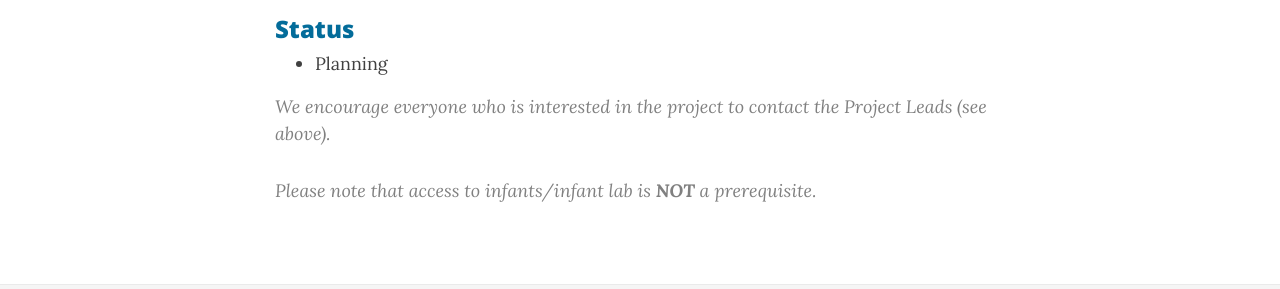
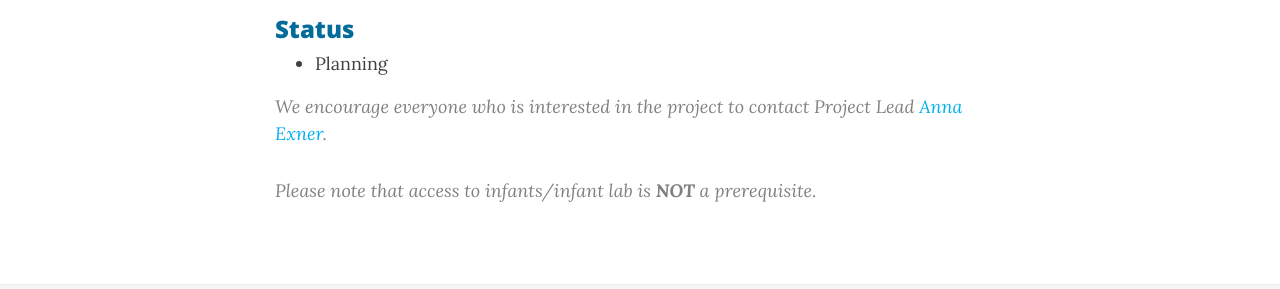
Before and after one commit to manybabies/manybabies.github.io, a Jekyll site: the page built from MB3T.md, in a window 1280 px wide and 900 px high, scrolled down 567 px. Shown: the part 323-612 px from the top of the window. Built offline with Jekyll 4.4.1, drawn with Linux system fonts in a browser that asks for light colours; nearby versions of some CDN libraries; some web fonts are replaced.

Commit message:
add MB3 spinoffs

```diff
--- a/MB3T.md
+++ b/MB3T.md
@@ -16,6 +16,6 @@ In this ongoing project we aim to answer the question to what extent the methods
 * Planning
 
 
-> We encourage everyone who is interested in the project to contact the Project Leads (see above).
+> We encourage everyone who is interested in the project to contact Project Lead [Anna Exner](mailto:anna.exner@posteo.de).
 
 > Please note that access to infants/infant lab is **NOT** a prerequisite.
```
Also changed, not shown: MB3.md (+1 -0 lines), MB3L.md (added, +23 -0 lines), index.md (+1 -1 lines).
